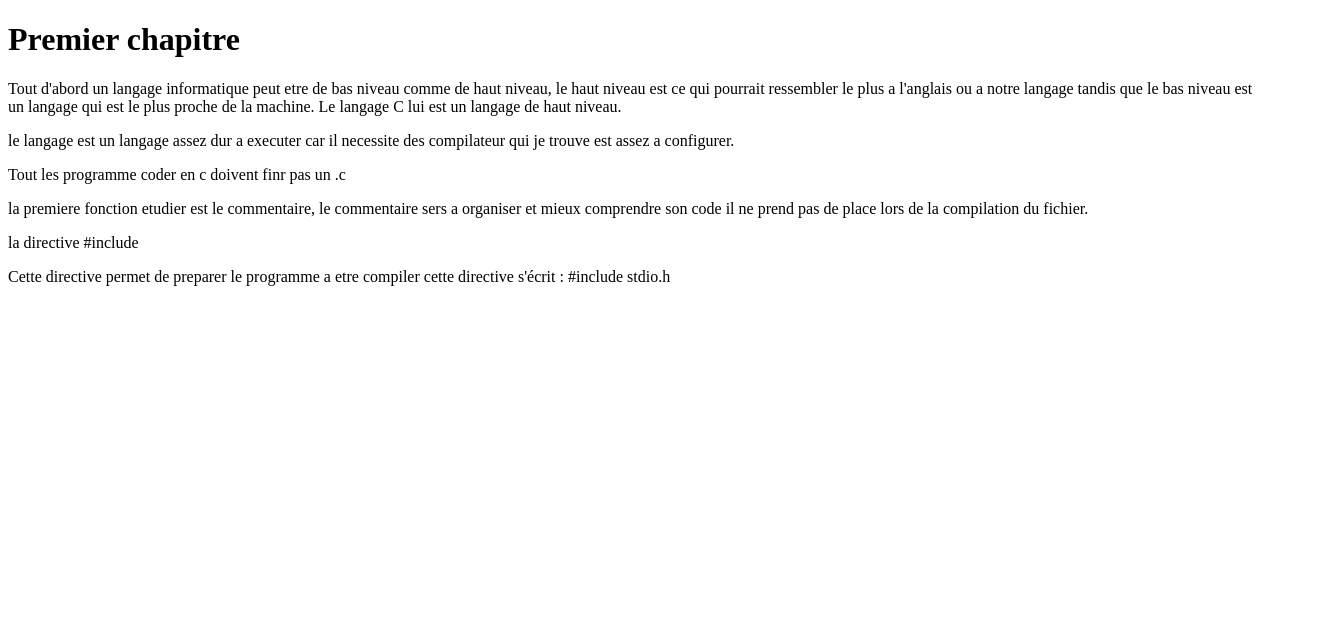
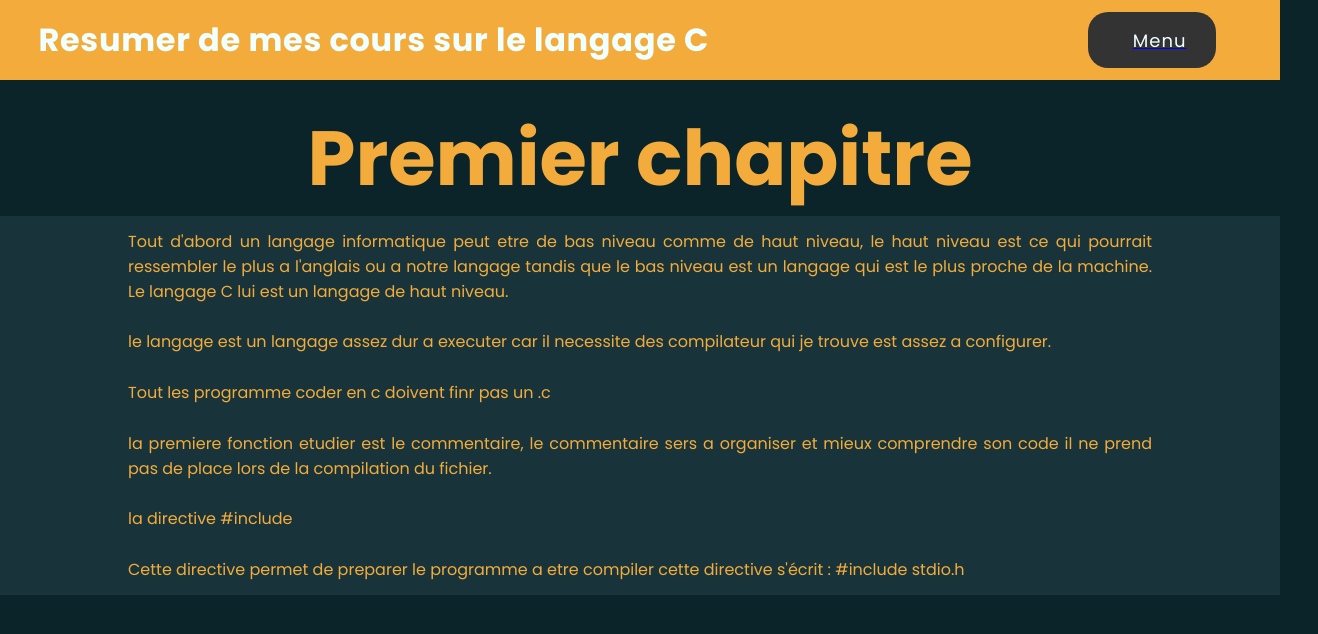
Before and after one commit to Xtemp00/Cours-synth-tiser, a plain HTML site: page Cours/Cours_C.html in a window 1280 px wide. Shown: the whole page, 1318 px wide, since content can reach past the window. Drawn offline with Linux system fonts and the light colour scheme.

Commit message:
mise en place du header et du body du langage C

```diff
--- a/Cours/Cours_C.html
+++ b/Cours/Cours_C.html
@@ -4,7 +4,30 @@
     <meta charset="UTF-8">
     <meta http-equiv="X-UA-Compatible" content="IE=edge">
     <meta name="viewport" content="width=device-width, initial-scale=1.0">
-    <title>Cours C</title>
+    <link rel="shortcut icon" href="img/Project_Scylla-removebg-preview.png">
+    <link rel="stylesheet" href="../css/header.css">
+    <link rel="stylesheet" href="../css/body.css">
+    <link rel="stylesheet" href="../css/normalize.css">
+    <link rel="preconnect" href="https://fonts.googleapis.com">
+    <link rel="preconnect" href="https://fonts.gstatic.com" crossorigin>
+    <link href="https://fonts.googleapis.com/css2?family=Poppins:ital,wght@0,100;0,200;0,300;0,400;0,500;0,600;0,700;0,800;0,900;1,100;1,200;1,300;1,400;1,500;1,600;1,700;1,800;1,900&display=swap" rel="stylesheet">
+    <meta name="viewport" content="width=device-width, initial-scale=1.0">
+    <title>langage C</title>
+
+    <div class="upper">
+        <h1>
+            Resumer de mes cours sur le langage C
+        </h1>
+    </div>
+    <div class="navigation">
+        <ul>
+             <a href="#">
+
+                <span class="text">Menu</span>
+             </a>
+
+        </ul>
+    </div>
 </head>
 <body>
         <div class="text">
```
